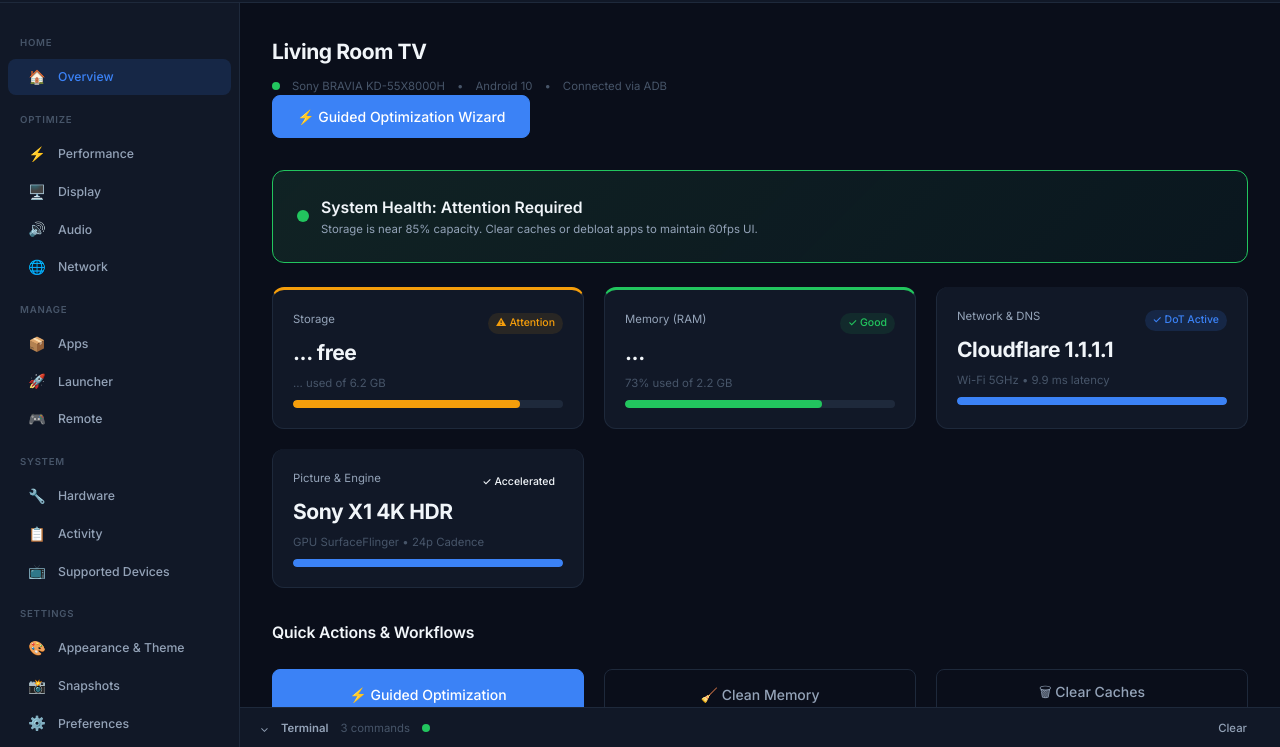
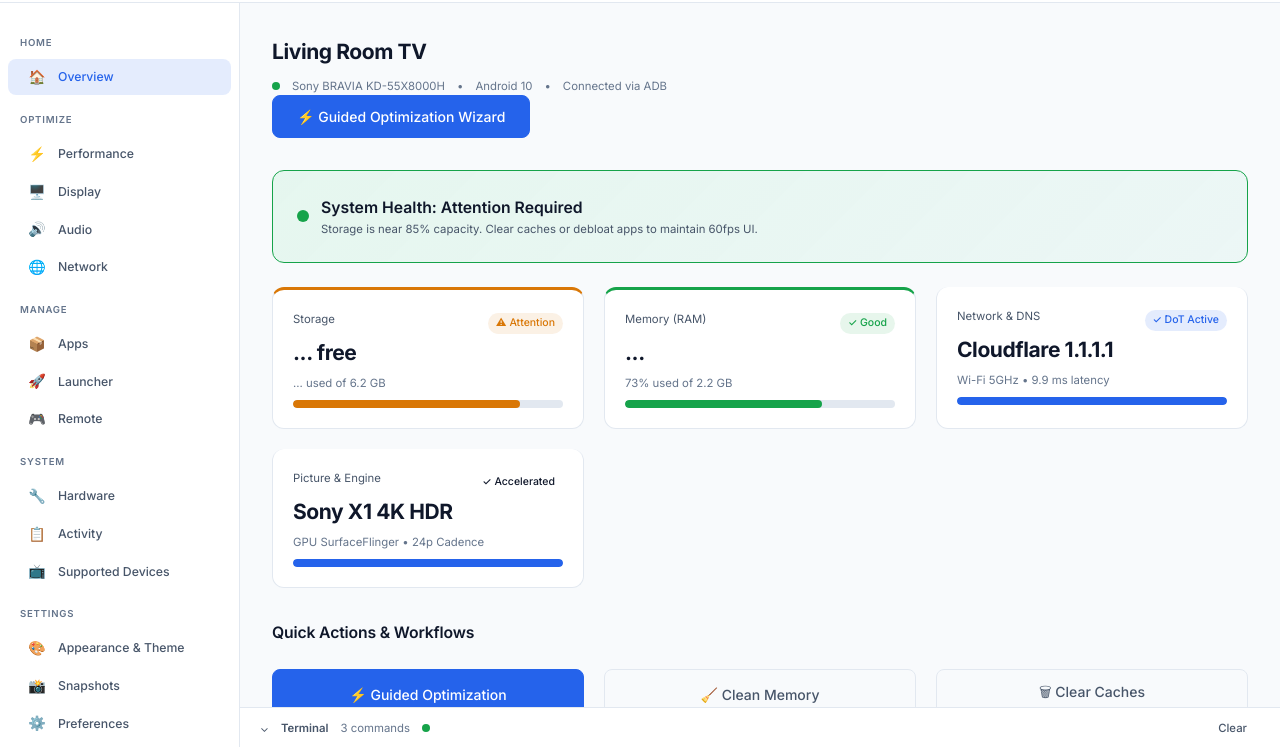
Before and after one commit to ashishdungdung/tv-control-center, a plain HTML site: page bravia_control/static/index.html in a window 1280 px wide. Shown: the part 53-800 px from the top of the page. Drawn offline with Linux system fonts and the light colour scheme; no server answers.

Commit message:
Fix Theme Engine bug: Set Day Theme (Comfortable Light Console) as default in CSS tokens and HTML pre-render script

```diff
--- a/bravia_control/static/index.html
+++ b/bravia_control/static/index.html
@@ -1,10 +1,16 @@
 <!DOCTYPE html>
-<html lang="en">
+<html lang="en" data-theme="day">
 <head>
   <meta charset="UTF-8">
   <meta name="viewport" content="width=device-width, initial-scale=1.0">
   <title>TV Control Center — Universal Smart TV Management Suite</title>
   <meta name="description" content="Universal Smart TV Management Suite for Sony BRAVIA, NVIDIA SHIELD, TCL, Hisense, Fire TV, Chromecast, Xiaomi">
+  <script>
+    (function() {
+      var saved = localStorage.getItem('bravia_theme') || 'day';
+      document.documentElement.setAttribute('data-theme', saved);
+    })();
+  </script>
   <link rel="stylesheet" href="/static/style.css">
 </head>
 <body>
--- a/bravia_control/static/style.css
+++ b/bravia_control/static/style.css
@@ -7,38 +7,38 @@
 
 @import url('https://fonts.googleapis.com/css2?family=Inter:wght@400;500;600;700&family=JetBrains+Mono:wght@400;500&display=swap');
 
-/* ── Design Tokens ──────────────────────────────────────────── */
+/* ── Design Tokens (Default: Day Theme Light Console) ───────── */
 :root {
   /* Background */
-  --bg-base:      #0a0e1a;
-  --bg-surface:   #111827;
-  --bg-elevated:  #1a2236;
-  --bg-hover:     #1e293b;
-  --bg-active:    #253149;
+  --bg-base:      #f8fafc;
+  --bg-surface:   #ffffff;
+  --bg-elevated:  #f1f5f9;
+  --bg-hover:     #e2e8f0;
+  --bg-active:    #cbd5e1;
 
   /* Border */
-  --border:       #1e293b;
-  --border-light: #2d3a50;
+  --border:       #e2e8f0;
+  --border-light: #cbd5e1;
 
   /* Accent */
-  --accent:       #3b82f6;
-  --accent-hover: #2563eb;
-  --accent-muted: rgba(59, 130, 246, 0.15);
-  --accent-glow:  rgba(59, 130, 246, 0.08);
+  --accent:       #2563eb;
+  --accent-hover: #1d4ed8;
+  --accent-muted: rgba(37, 99, 235, 0.12);
+  --accent-glow:  rgba(37, 99, 235, 0.06);
 
   /* Semantic */
-  --success:      #22c55e;
-  --success-bg:   rgba(34, 197, 94, 0.10);
-  --warning:      #f59e0b;
-  --warning-bg:   rgba(245, 158, 11, 0.10);
-  --danger:       #ef4444;
-  --danger-bg:    rgba(239, 68, 68, 0.10);
+  --success:      #16a34a;
+  --success-bg:   rgba(22, 163, 74, 0.10);
+  --warning:      #d97706;
+  --warning-bg:   rgba(217, 119, 6, 0.10);
+  --danger:       #dc2626;
+  --danger-bg:    rgba(220, 38, 38, 0.10);
 
   /* Text */
-  --text-primary:   #f1f5f9;
-  --text-secondary: #94a3b8;
-  --text-muted:     #475569;
-  --text-inverse:   #0f172a;
+  --text-primary:   #0f172a;
+  --text-secondary: #475569;
+  --text-muted:     #64748b;
+  --text-inverse:   #ffffff;
 
   /* Typography */
   --font-sans:  'Inter', -apple-system, BlinkMacSystemFont, sans-serif;
@@ -50,22 +50,11 @@
   --sp-12: 48px;
 
   /* Radius */
-  --radius-sm: 6px;
-  --radius-md: 8px;
-  --radius-lg: 12px;
-  --radius-xl: 16px;
-  --radius-full: 9999px;
+  --radius-sm: 4px;  --radius-md: 8px;  --radius-lg: 12px; --radius-full: 9999px;
 
-  /* Shadows */
-  --shadow-sm: 0 1px 2px rgba(0,0,0,0.3);
-  --shadow-md: 0 4px 12px rgba(0,0,0,0.4);
-  --shadow-lg: 0 8px 24px rgba(0,0,0,0.5);
-
-  /* Transitions */
-  --ease: cubic-bezier(0.4, 0, 0.2, 1);
-  --duration-fast: 150ms;
-  --duration-normal: 250ms;
-  --duration-slow: 350ms;
+  /* Transition */
+  --t-fast: 150ms ease;
+  --t-normal: 200ms ease;
 
   /* Layout */
   --sidebar-width: 240px;
@@ -92,6 +81,24 @@
   --text-secondary: #475569;
   --text-muted:     #64748b;
   --text-inverse:   #ffffff;
+}
+
+[data-theme="night"] {
+  --bg-base:      #0a0e1a;
+  --bg-surface:   #111827;
+  --bg-elevated:  #1a2236;
+  --bg-hover:     #1e293b;
+  --bg-active:    #253149;
+  --border:       #1e293b;
+  --border-light: #2d3a50;
+  --accent:       #3b82f6;
+  --accent-hover: #2563eb;
+  --accent-muted: rgba(59, 130, 246, 0.15);
+  --accent-glow:  rgba(59, 130, 246, 0.08);
+  --text-primary:   #f1f5f9;
+  --text-secondary: #94a3b8;
+  --text-muted:     #475569;
+  --text-inverse:   #0f172a;
 }
 
 [data-theme="neon-cyan"] {
--- a/static/style.css
+++ b/static/style.css
@@ -7,38 +7,38 @@
 
 @import url('https://fonts.googleapis.com/css2?family=Inter:wght@400;500;600;700&family=JetBrains+Mono:wght@400;500&display=swap');
 
-/* ── Design Tokens ──────────────────────────────────────────── */
+/* ── Design Tokens (Default: Day Theme Light Console) ───────── */
 :root {
   /* Background */
-  --bg-base:      #0a0e1a;
-  --bg-surface:   #111827;
-  --bg-elevated:  #1a2236;
-  --bg-hover:     #1e293b;
-  --bg-active:    #253149;
+  --bg-base:      #f8fafc;
+  --bg-surface:   #ffffff;
+  --bg-elevated:  #f1f5f9;
+  --bg-hover:     #e2e8f0;
+  --bg-active:    #cbd5e1;
 
   /* Border */
-  --border:       #1e293b;
-  --border-light: #2d3a50;
+  --border:       #e2e8f0;
+  --border-light: #cbd5e1;
 
   /* Accent */
-  --accent:       #3b82f6;
-  --accent-hover: #2563eb;
-  --accent-muted: rgba(59, 130, 246, 0.15);
-  --accent-glow:  rgba(59, 130, 246, 0.08);
+  --accent:       #2563eb;
+  --accent-hover: #1d4ed8;
+  --accent-muted: rgba(37, 99, 235, 0.12);
+  --accent-glow:  rgba(37, 99, 235, 0.06);
 
   /* Semantic */
-  --success:      #22c55e;
-  --success-bg:   rgba(34, 197, 94, 0.10);
-  --warning:      #f59e0b;
-  --warning-bg:   rgba(245, 158, 11, 0.10);
-  --danger:       #ef4444;
-  --danger-bg:    rgba(239, 68, 68, 0.10);
+  --success:      #16a34a;
+  --success-bg:   rgba(22, 163, 74, 0.10);
+  --warning:      #d97706;
+  --warning-bg:   rgba(217, 119, 6, 0.10);
+  --danger:       #dc2626;
+  --danger-bg:    rgba(220, 38, 38, 0.10);
 
   /* Text */
-  --text-primary:   #f1f5f9;
-  --text-secondary: #94a3b8;
-  --text-muted:     #475569;
-  --text-inverse:   #0f172a;
+  --text-primary:   #0f172a;
+  --text-secondary: #475569;
+  --text-muted:     #64748b;
+  --text-inverse:   #ffffff;
 
   /* Typography */
   --font-sans:  'Inter', -apple-system, BlinkMacSystemFont, sans-serif;
@@ -50,22 +50,11 @@
   --sp-12: 48px;
 
   /* Radius */
-  --radius-sm: 6px;
-  --radius-md: 8px;
-  --radius-lg: 12px;
-  --radius-xl: 16px;
-  --radius-full: 9999px;
+  --radius-sm: 4px;  --radius-md: 8px;  --radius-lg: 12px; --radius-full: 9999px;
 
-  /* Shadows */
-  --shadow-sm: 0 1px 2px rgba(0,0,0,0.3);
-  --shadow-md: 0 4px 12px rgba(0,0,0,0.4);
-  --shadow-lg: 0 8px 24px rgba(0,0,0,0.5);
-
-  /* Transitions */
-  --ease: cubic-bezier(0.4, 0, 0.2, 1);
-  --duration-fast: 150ms;
-  --duration-normal: 250ms;
-  --duration-slow: 350ms;
+  /* Transition */
+  --t-fast: 150ms ease;
+  --t-normal: 200ms ease;
 
   /* Layout */
   --sidebar-width: 240px;
@@ -92,6 +81,24 @@
   --text-secondary: #475569;
   --text-muted:     #64748b;
   --text-inverse:   #ffffff;
+}
+
+[data-theme="night"] {
+  --bg-base:      #0a0e1a;
+  --bg-surface:   #111827;
+  --bg-elevated:  #1a2236;
+  --bg-hover:     #1e293b;
+  --bg-active:    #253149;
+  --border:       #1e293b;
+  --border-light: #2d3a50;
+  --accent:       #3b82f6;
+  --accent-hover: #2563eb;
+  --accent-muted: rgba(59, 130, 246, 0.15);
+  --accent-glow:  rgba(59, 130, 246, 0.08);
+  --text-primary:   #f1f5f9;
+  --text-secondary: #94a3b8;
+  --text-muted:     #475569;
+  --text-inverse:   #0f172a;
 }
 
 [data-theme="neon-cyan"] {
```
Also changed, not shown: static/index.html (+7 -1 lines).
